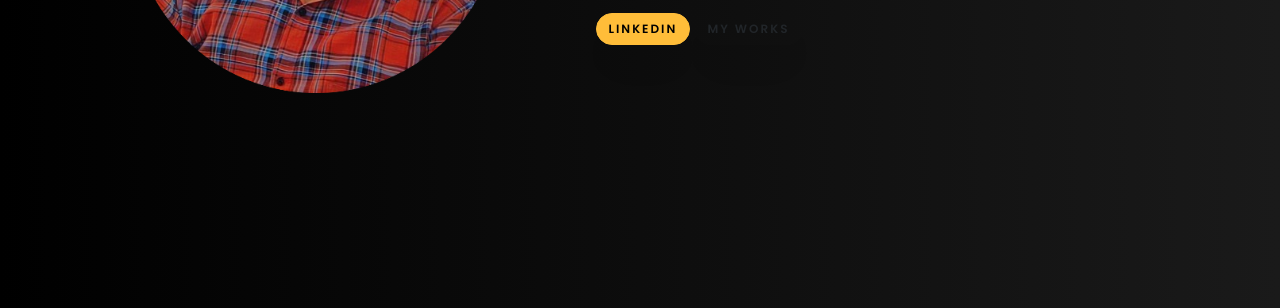
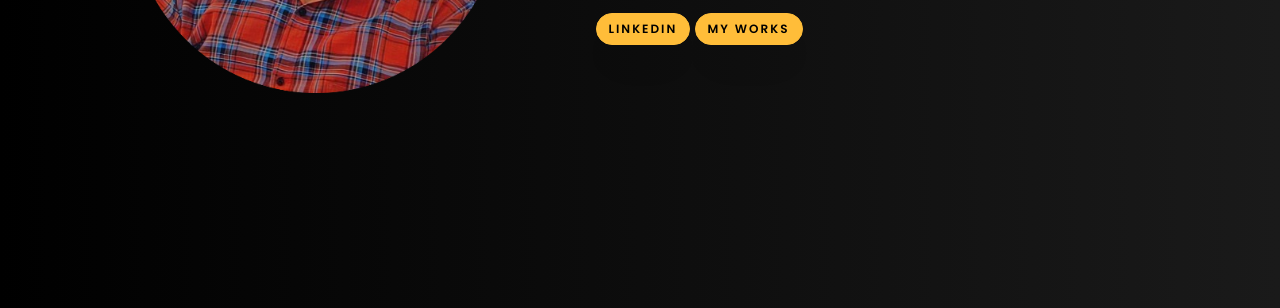
Before and after one commit to MohanNellore/MohanNellore.github.io, a plain HTML site: page index.html in a window 1280 px wide. Shown: the part 492-800 px from the top of the page. Drawn offline with Linux system fonts and the light colour scheme; files whose address does not match are found by name.

Commit message:
Update index.html

```diff
--- a/index.html
+++ b/index.html
@@ -183,7 +183,7 @@
              LinkedIn
           </a>
 
-          <a href="https://github.com/MohanNellore" class="btn myworks-btn"
+          <a href="https://github.com/MohanNellore" class="btn btn-primary myworks-btn"
              onclick="gtag('event', 'github_click', {
                event_category: 'social',
                event_label: 'GitHub Button (Hero)'
```
